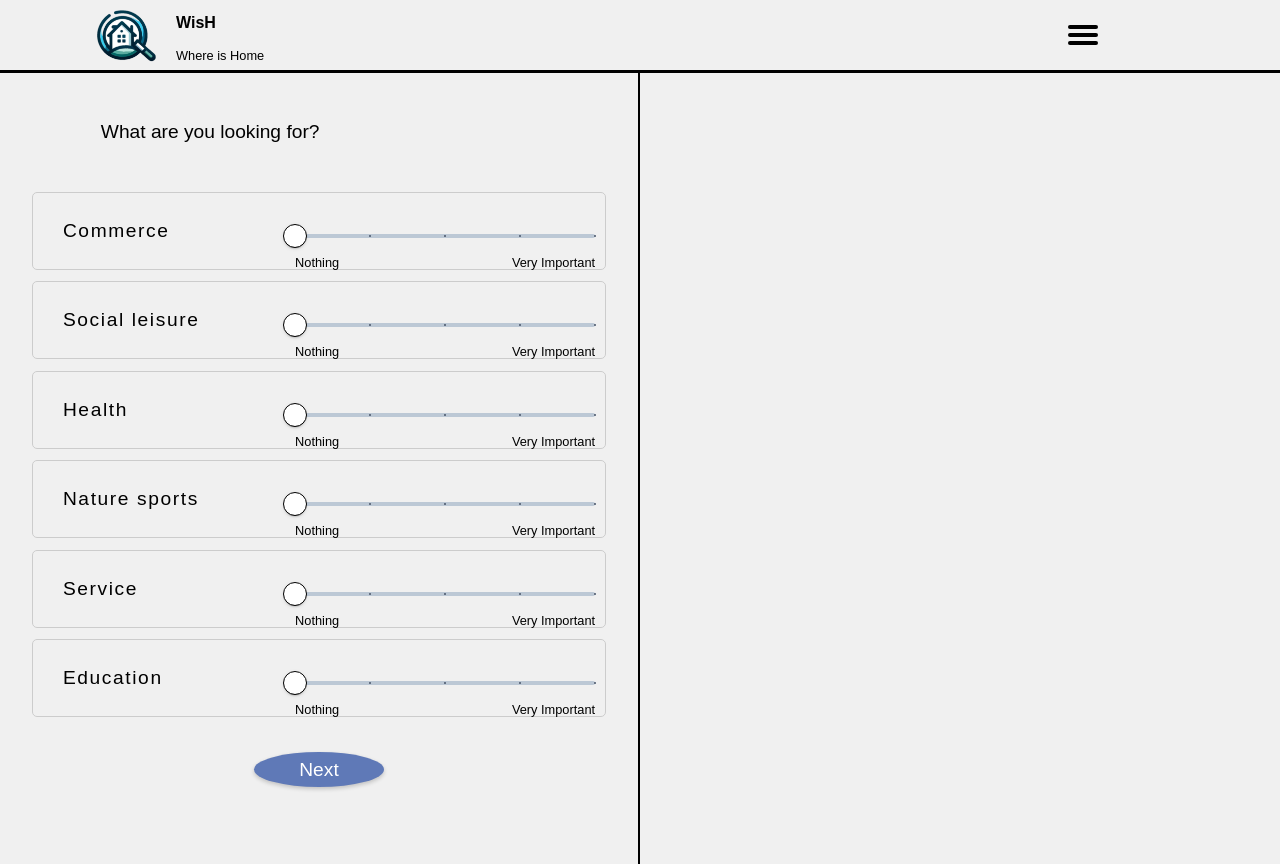
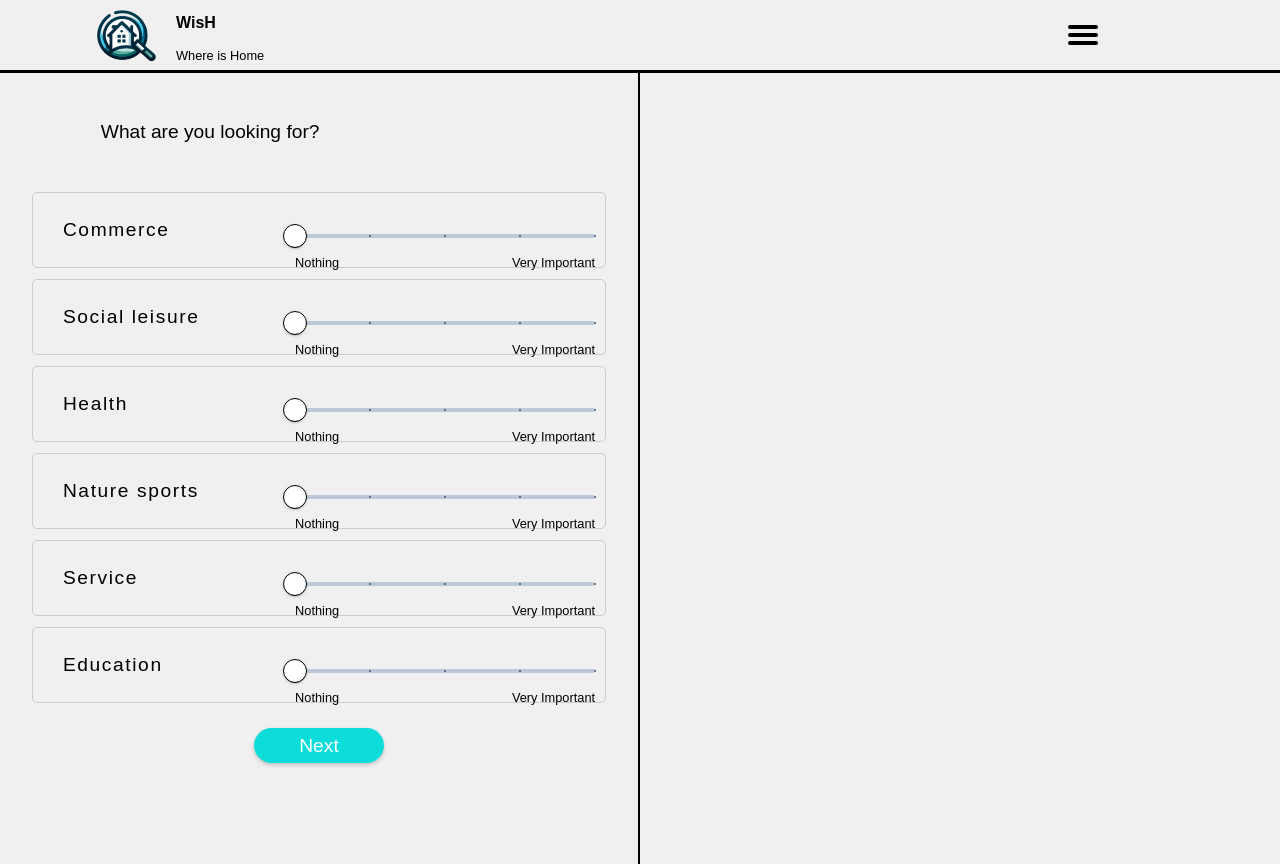
Before and after one commit to Wish-Where-is-Home/WisH-Where_is_Home, a React (Create React App) app in the folder Frontend/where-is-home/: page /quiz in a window 1280 px wide. Built offline with nearby package versions, Linux system fonts and the light colour scheme; no server answers; a web font is replaced by a local one.

Commit message:
changes css

```diff
--- a/Frontend/where-is-home/src/Components/Metrics/Metrics.js
+++ b/Frontend/where-is-home/src/Components/Metrics/Metrics.js
@@ -30,7 +30,8 @@ function Metrics({isOpen, toggleSidebar}){
         updatedMetrics[genre][metricIndex] = value;
         setMetricValues(updatedMetrics);
     };
-    const [selectedGenre, setSelectedGenre] = useState(null);
+    const [selectedGenre, setSelectedGenre] = useState('Health');
+
 
     const metricNames = {
         Health: ['Hospital', 'Nursing Home', 'Clinic', 'Pharmacy', 'Dentist'],
--- a/Frontend/where-is-home/src/Components/Properties/Sidebar.js
+++ b/Frontend/where-is-home/src/Components/Properties/Sidebar.js
@@ -23,6 +23,7 @@ function Sidebar({ isOpen, toggleSidebar }) {
     }, []);
 
     const toggleSidebarInternal = () => {
+
         toggleSidebar();
     };
 
--- a/Frontend/where-is-home/src/Pages/MetricsPage/MetricsPage.js
+++ b/Frontend/where-is-home/src/Pages/MetricsPage/MetricsPage.js
@@ -35,10 +35,10 @@ function MetricsPage() {
 }, [location.state]);
 
 
-    const portugalBounds = [
-        [36.9, -9.5],
-        [42.2, -6.5]
-      ];
+  const portugalBounds = [
+    [36, -10],
+    [43, -6]
+  ];
 
     const toggleProperties = () => {
         setIsPropertiesOpen(!isPropertiesOpen);
--- a/Frontend/where-is-home/src/Pages/Questions/Questions.css
+++ b/Frontend/where-is-home/src/Pages/Questions/Questions.css
@@ -56,6 +56,11 @@
 
 }
 
+
+.tab-content{
+  min-height: 50vh;
+}
+
 .tab-buttons button:hover {
   background-color: var(--tab-hover-color);
   transform: translateY(-2px);
@@ -63,9 +68,9 @@
 }
 
 .tab-buttons button.active {
-  background-color: var(--active-tab-color);
+  background-color: #0c8b89;
   color: #fff;
-  border-color: var(--active-tab-color);
+  border-color: #0dddda;
 }
 
 .tab-content > div {
@@ -105,7 +110,7 @@
   width: 130px;
   justify-content: center;
   align-items: center;
-  background-color: var(--button-color);
+  background-color: #0dddda;
   color: var(--button-text-color);
   cursor: pointer;
   box-shadow: 0 2px 4px rgba(0, 0, 0, 0.2);
@@ -113,15 +118,14 @@
 
 }
 .button-small-round:hover {
-  background-color: var(--button-hover-color);
+  background-color: #13d4d1;
   gap: 10px;
 }
 
 .button-small-round {
-  background-color: var(--active-tab-color);
+  background-color: #0dddda;
   color: #fff;
   border: none;
-  border-radius: 50%;
   padding: 10px 15px;
   cursor: pointer;
   display: flex;
--- a/Frontend/where-is-home/src/Pages/Questions/Questions.js
+++ b/Frontend/where-is-home/src/Pages/Questions/Questions.js
@@ -220,7 +220,7 @@ function Questions({ slidersValues,darkMode, handlePreviousClick,gotoThirdPage }
                         <span className="button-icon">Previous</span>
                     </button>
                     <button className="button-small-round" onClick={gotoThirdPage} >
-                        <span className="button-icon">Search🔍</span>
+                        <span className="button-icon">Search <span style={{padding:"50px 0px"}}> </span>🔍</span>
                     </button>
                 </div>
             </div>
--- a/Frontend/where-is-home/src/Pages/SecondPage/QuizPage.css
+++ b/Frontend/where-is-home/src/Pages/SecondPage/QuizPage.css
@@ -43,7 +43,7 @@
     align-items: center;
     height: 10%;
     border: 1px solid #ccc;
-    padding: 10px;
+    padding: 10px 10px;
     margin-top: 2%;
     border-radius: 5px;
 }
@@ -62,7 +62,7 @@
 }
 
 .label-scroll-container{
-  height: 70%;
+  height: 67%;
   overflow-y: auto;
 
 }
@@ -158,7 +158,7 @@
   margin-bottom: 40px;
   color: var(--h1-color);
   margin-top: 0;
-  font-size: 1.9rem;
+  font-size: 1.7rem;
 
   max-height: 2rem;
 
--- a/Frontend/where-is-home/src/Pages/SecondPage/QuizPage.js
+++ b/Frontend/where-is-home/src/Pages/SecondPage/QuizPage.js
@@ -32,8 +32,8 @@ function QuizPage({ darkMode, zoneData }) {
 
 
   const portugalBounds = [
-    [36.9, -9.5],
-    [42.2, -6.5]
+    [36, -10],
+    [43, -6]
   ];
 
   const mapRef = useRef(null);
@@ -330,7 +330,7 @@ function QuizPage({ darkMode, zoneData }) {
 
 
   const gotothirdpage = () =>{
-    navigate('/metricspage', {state: {districtId,IdType} }) //todo
+    navigate('/metricspage', {state: {districtId,IdType} })
 }
 
 
```
